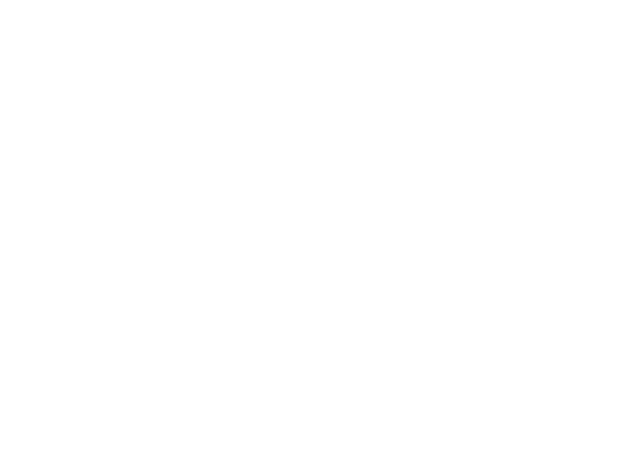
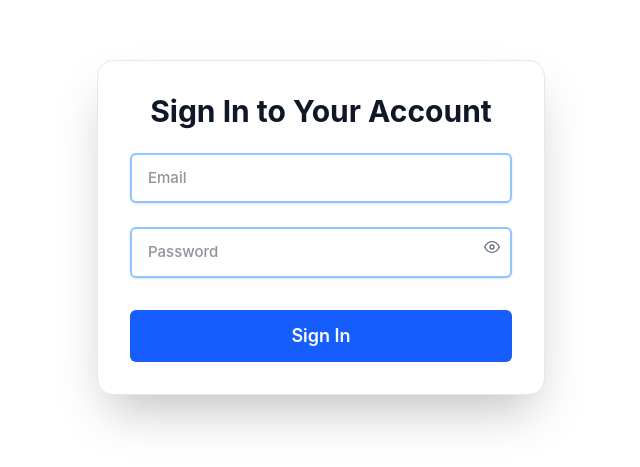
Before and after one commit to Souvik34/Operra, a React (Vite) app in the folder client/: page /signin in a window 1280 px wide. Before the commit this address had no page. Shown: the part 173-640 px from the top of the page, without its empty margins (319-959 px from the left). Built offline with nearby package versions, Linux system fonts and the light colour scheme.

Commit message:
Add Signin component and routing; enhance Signup component with password visibility toggle

```diff
--- a/client/src/App.jsx
+++ b/client/src/App.jsx
@@ -2,12 +2,14 @@
 import React from 'react'
 import { BrowserRouter as Router, Routes, Route } from 'react-router-dom'
 import SignUp from './pages/Auth/signup'
+import Signin from './pages/Auth/signin'
 
 const App = () => {
   return (
     <Router>
       <Routes>
         <Route path="/signup" element={<SignUp />} />
+        <Route path="/signin" element={<Signin />} />
         <Route path="/" element={<div className="text-3xl text-center mt-10">Welcome to Operra 🚀</div>} />
       </Routes>
     </Router>
--- a/client/src/pages/Auth/signin.jsx
+++ b/client/src/pages/Auth/signin.jsx
@@ -0,0 +1,92 @@
+import React, { useState } from "react";
+import { useForm } from "react-hook-form";
+import { zodResolver } from "@hookform/resolvers/zod";
+import { signinSchema } from "../../schemas/signinSchema";
+import { FiAlertCircle, FiEye, FiEyeOff } from "react-icons/fi";
+import clsx from "clsx";
+
+export default function Signin() {
+  const [showPassword, setShowPassword] = useState(false);
+
+  const {
+    register,
+    handleSubmit,
+    formState: { errors, touchedFields },
+    watch,
+  } = useForm({
+    resolver: zodResolver(signinSchema),
+    mode: "onChange",
+  });
+
+  const onSubmit = (data) => {
+    console.log("Login data:", data);
+    // Submit to backend or call API
+  };
+
+  const renderInput = (name, type, placeholder, isPassword = false) => {
+    const hasError = errors[name];
+    const isTouched = touchedFields[name];
+    const value = watch(name);
+    const isValid = !hasError && isTouched && value?.length > 0;
+
+    return (
+      <div className="relative group">
+        <input
+          type={isPassword ? (showPassword ? "text" : "password") : type}
+          placeholder={placeholder}
+          {...register(name)}
+          className={clsx(
+            "w-full px-4 py-3 pr-10 rounded-md border-2 outline-none shadow-sm",
+            "bg-white text-gray-800 text-[15px] font-medium",
+            isValid && "border-green-500 focus:ring-green-500 focus:border-green-500",
+            hasError
+              ? "border-red-500 focus:ring-red-500 focus:border-red-500 scale-105"
+              : "border-blue-300 focus:ring-2 focus:ring-blue-500 focus:border-blue-600",
+            "transition duration-200 ease-in-out"
+          )}
+        />
+
+        {/* Show password toggle */}
+        {isPassword && (
+          <div
+            onClick={() => setShowPassword((prev) => !prev)}
+            className="absolute right-3 top-3 cursor-pointer text-gray-500 hover:text-gray-800"
+          >
+            {showPassword ? <FiEyeOff /> : <FiEye />}
+          </div>
+        )}
+
+        {/* Error Icon */}
+        {hasError && (
+          <FiAlertCircle className="absolute right-9 top-3 text-red-500 pointer-events-none" />
+        )}
+        {/* Error Text */}
+        {hasError && (
+          <p className="text-sm text-red-500 mt-1">{errors[name].message}</p>
+        )}
+      </div>
+    );
+  };
+
+  return (
+    <div className="min-h-screen bg-white flex items-center justify-center px-4">
+      <div className="w-full max-w-md bg-white shadow-2xl rounded-2xl p-8 border border-gray-200">
+        <h2 className="text-3xl font-bold text-gray-900 mb-6 text-center">
+          Sign In to Your Account
+        </h2>
+
+        <form onSubmit={handleSubmit(onSubmit)} className="space-y-6">
+          {renderInput("email", "email", "Email")}
+          {renderInput("password", "password", "Password", true)}
+
+          <button
+            type="submit"
+            className="w-full py-3 mt-2 bg-blue-600 hover:bg-blue-700 text-white rounded-md transition-all font-semibold text-lg"
+          >
+            Sign In
+          </button>
+        </form>
+      </div>
+    </div>
+  );
+}
--- a/client/src/pages/Auth/signup.jsx
+++ b/client/src/pages/Auth/signup.jsx
@@ -2,7 +2,7 @@
 import { useForm } from "react-hook-form";
 import { zodResolver } from "@hookform/resolvers/zod";
 import { signupSchema } from "../../schemas/signupSchema";
-import { FiAlertCircle } from "react-icons/fi";
+import { FiAlertCircle, FiEye, FiEyeOff } from "react-icons/fi";
 import { BsCheckCircle } from "react-icons/bs";
 import { useNavigate } from "react-router-dom";
 import clsx from "clsx";
@@ -10,6 +10,8 @@
 export default function Signup() {
   const [isAdmin, setIsAdmin] = useState(false);
   const [showSuccess, setShowSuccess] = useState(false);
+  const [showPassword, setShowPassword] = useState(false);
+  const [showConfirmPassword, setShowConfirmPassword] = useState(false);
   const navigate = useNavigate();
 
   const {
@@ -25,62 +27,88 @@
   const onSubmit = (data) => {
     if (!isAdmin) delete data.adminInviteToken;
     console.log("Form Data:", data);
-
-    // Trigger tick animation
     setShowSuccess(true);
     setTimeout(() => {
       navigate("/signin");
     }, 2000);
   };
 
-  const renderInput = (name, type, placeholder) => {
+  const renderInput = (name, type, placeholder, isPassword = false) => {
     const hasError = errors[name];
     const isTouched = touchedFields[name];
     const value = watch(name);
     const isValid = !hasError && isTouched && value?.length > 0;
 
+    const isPw = name === "password";
+    const isConfirmPw = name === "confirmPassword";
+    const toggleIcon = isPw
+      ? () => setShowPassword(!showPassword)
+      : () => setShowConfirmPassword(!showConfirmPassword);
+
     return (
       <div className="relative group">
         <input
-          type={type}
+          type={
+            isPassword
+              ? (name === "password" && showPassword) ||
+                (name === "confirmPassword" && showConfirmPassword)
+                ? "text"
+                : "password"
+              : type
+          }
           placeholder={placeholder}
           {...register(name)}
           className={clsx(
             "w-full px-4 py-3 pr-10 rounded-md border-2 outline-none shadow-sm",
-            "bg-white text-gray-800 text-[15px] font-medium",
+            "bg-white text-gray-800 text-sm sm:text-base",
+            "font-medium transition duration-200 ease-in-out",
             isValid && "border-green-500 focus:ring-green-500 focus:border-green-500",
             hasError
-              ? "border-red-500 focus:ring-red-500 focus:border-red-500 scale-105"
-              : "border-blue-300 focus:ring-2 focus:ring-blue-500 focus:border-blue-600",
-            "transition duration-200 ease-in-out"
+              ? "border-red-500 focus:ring-red-500 focus:border-red-500 scale-[1.03]"
+              : "border-blue-300 focus:ring-2 focus:ring-blue-500 focus:border-blue-600"
           )}
         />
+        {isPassword && (
+          <div
+            onClick={toggleIcon}
+            className="absolute right-9 top-3 cursor-pointer text-gray-500 hover:text-gray-800"
+          >
+            {(name === "password" && showPassword) ||
+            (name === "confirmPassword" && showConfirmPassword) ? (
+              <FiEyeOff />
+            ) : (
+              <FiEye />
+            )}
+          </div>
+        )}
         {hasError && (
           <FiAlertCircle className="absolute right-3 top-3 text-red-500 pointer-events-none" />
         )}
         {hasError && (
-          <p className="text-sm text-red-500 mt-1">{errors[name].message}</p>
+          <p className="text-xs sm:text-sm text-red-500 mt-1">
+            {errors[name].message}
+          </p>
         )}
       </div>
     );
   };
 
   return (
-    <div className="min-h-screen bg-white flex items-center justify-center px-4">
-      <div className="w-full max-w-md bg-white shadow-2xl rounded-2xl p-8 border border-gray-200">
-        <h2 className="text-3xl font-bold text-gray-900 mb-6 text-center">
+    <div className="min-h-screen bg-white flex items-center justify-center px-3 sm:px-6 md:px-8">
+      <div className="w-full max-w-md bg-white shadow-2xl rounded-2xl p-6 sm:p-8 border border-gray-200">
+        <h2 className="text-2xl sm:text-3xl md:text-4xl font-bold text-gray-900 mb-6 text-center">
           Create an Account
         </h2>
 
-        <form onSubmit={handleSubmit(onSubmit)} className="space-y-6">
+        <form onSubmit={handleSubmit(onSubmit)} className="space-y-5">
           {renderInput("username", "text", "Username")}
           {renderInput("email", "email", "Email")}
-          {renderInput("password", "password", "Password")}
-          {renderInput("confirmPassword", "password", "Confirm Password")}
+          {renderInput("password", "password", "Password", true)}
+          {renderInput("confirmPassword", "password", "Confirm Password", true)}
 
           {/* Admin Toggle */}
-          <div className="flex items-center justify-between mt-3">
-            <label className="text-base font-medium text-gray-700">
+          <div className="flex items-center justify-between">
+            <label className="text-sm sm:text-base font-medium text-gray-700">
               Registering as Admin?
             </label>
             <div
@@ -97,11 +125,12 @@
             </div>
           </div>
 
-          {isAdmin && renderInput("adminInviteToken", "text", "Admin Invite Token")}
+          {isAdmin &&
+            renderInput("adminInviteToken", "text", "Admin Invite Token")}
 
           <button
             type="submit"
-            className="w-full py-3 mt-2 bg-blue-600 hover:bg-blue-700 text-white rounded-md transition-all font-semibold text-lg"
+            className="w-full py-3 mt-2 bg-blue-600 hover:bg-blue-700 text-white rounded-md transition-all font-semibold text-sm sm:text-base"
           >
             Sign Up
           </button>
@@ -112,8 +141,10 @@
       {showSuccess && (
         <div className="fixed inset-0 z-50 bg-white flex items-center justify-center transition-opacity duration-500">
           <div className="flex flex-col items-center animate-ping-once">
-            <BsCheckCircle className="text-green-500 text-7xl" />
-            <p className="text-xl font-medium text-gray-700 mt-4">Signup Successful</p>
+            <BsCheckCircle className="text-green-500 text-6xl sm:text-7xl" />
+            <p className="text-lg sm:text-xl font-medium text-gray-700 mt-4">
+              Signup Successful
+            </p>
           </div>
         </div>
       )}
--- /dev/null
+++ b/client/src/schemas/signinSchema.js
@@ -0,0 +1,11 @@
+import { z } from "zod";
+
+export const signinSchema = z.object({
+  email: z
+    .string()
+    .min(1, "Email is required")
+    .email("Enter a valid email address"),
+  password: z
+    .string()
+    .min(6, "Password must be at least 6 characters"),
+});
```
